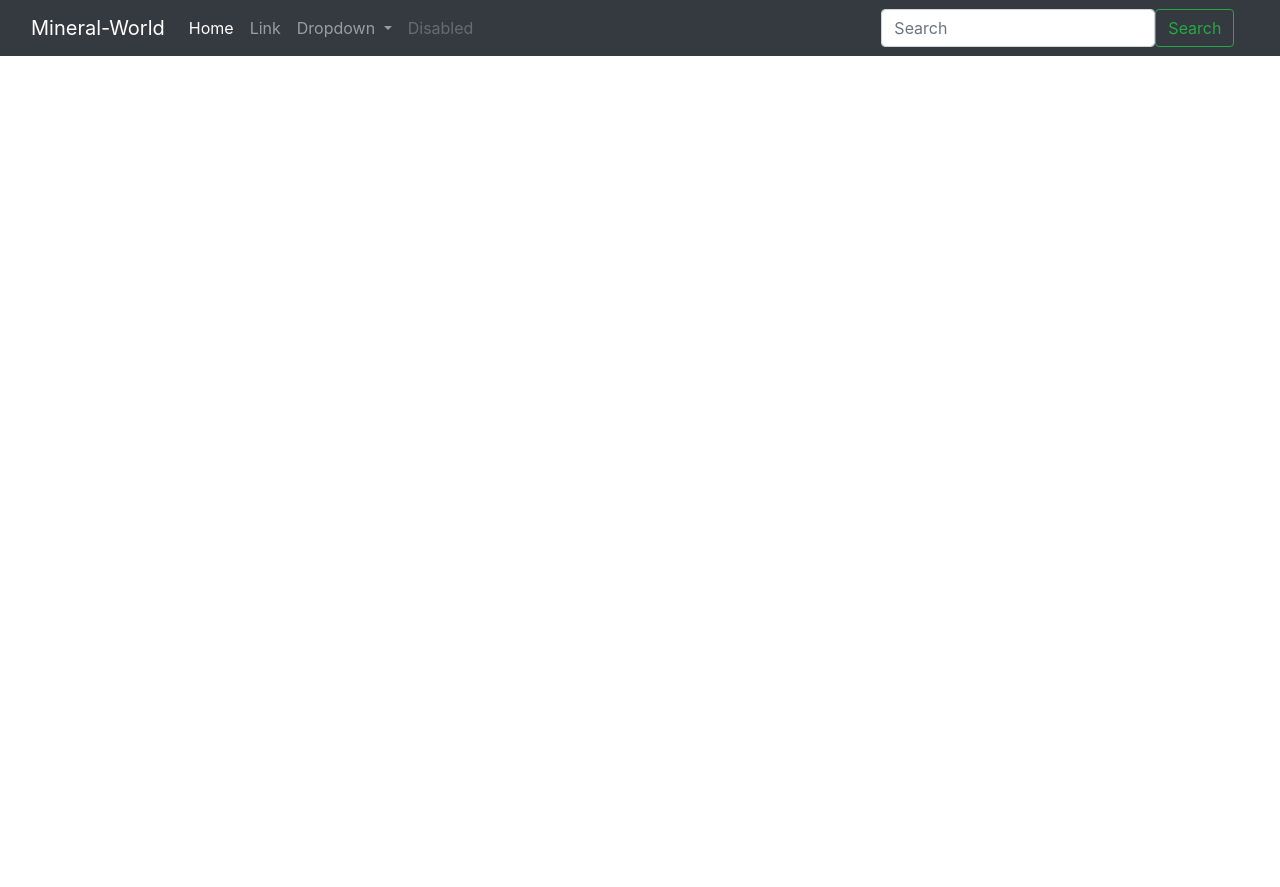
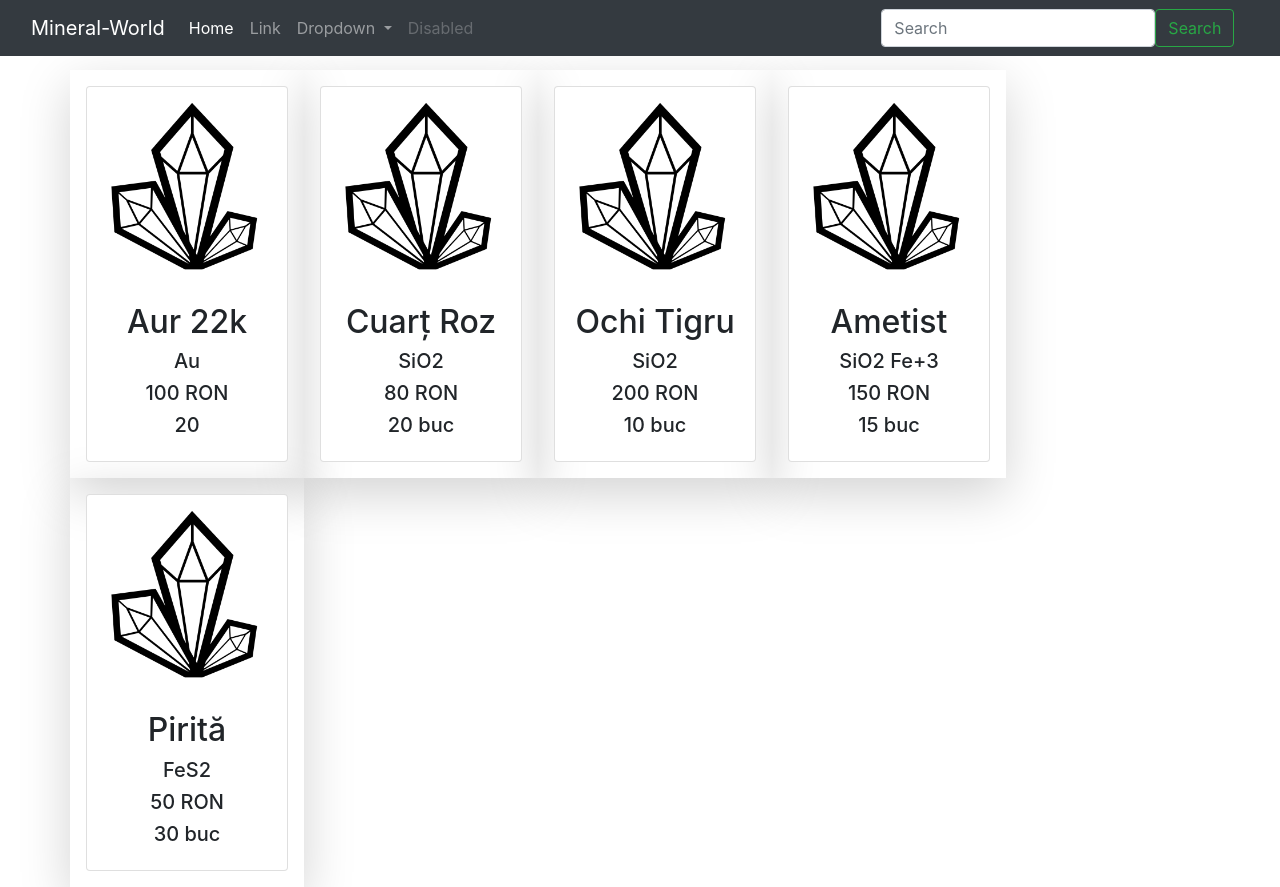
Before and after one commit to mihaid150/Mineral_World, an Angular app in the folder Frontend/Mineral-World/: page / in a window 1280 px wide. Before the commit the page ends 800 px from the top, so only its background shows below. Built offline with nearby package versions, Linux system fonts and the light colour scheme.

Commit message:
mineral.5

```diff
--- a/Frontend/Mineral-World/src/app/Mineral/mineral-card/mineral-card.component.html
+++ b/Frontend/Mineral-World/src/app/Mineral/mineral-card/mineral-card.component.html
@@ -14,9 +14,9 @@
 
     </div>
       <div class="card-body p-3 text-center">
-          <h2>{{Mineral.Name}}</h2>
-          <h5>{{Mineral.Formula}}</h5>
-          <h5>{{Mineral.Price}}</h5>
-          <h5>{{Mineral.Cantitate}}</h5>
+          <h2>{{mineral.Name}}</h2>
+          <h5>{{mineral.Formula}}</h5>
+          <h5>{{mineral.Price}}</h5>
+          <h5>{{mineral.Cantitate}}</h5>
       </div>
 </div>
--- a/Frontend/Mineral-World/src/app/Mineral/mineral-card/mineral-card.component.ts
+++ b/Frontend/Mineral-World/src/app/Mineral/mineral-card/mineral-card.component.ts
@@ -8,5 +8,5 @@ import { Component, Input } from '@angular/core';
 })
 export class MineralCardComponent
 {
-  @Input() Mineral : any
+  @Input() mineral : any
 }
--- a/Frontend/Mineral-World/src/app/Mineral/mineral-list/mineral-list.component.html
+++ b/Frontend/Mineral-World/src/app/Mineral/mineral-list/mineral-list.component.html
@@ -1,5 +1,5 @@
 <div class="row">
-  <div *ngFor="let Mineral of Minerals" class="shadow-lg p-3">
-      <app-mineral-card [Mineral] = "Mineral"></app-mineral-card>
+  <div *ngFor="let mineral of minerals" class="shadow-lg p-3">
+      <app-mineral-card [mineral] = "mineral"></app-mineral-card>
   </div>
 </div>
--- a/Frontend/Mineral-World/src/app/Mineral/mineral-list/mineral-list.component.ts
+++ b/Frontend/Mineral-World/src/app/Mineral/mineral-list/mineral-list.component.ts
@@ -8,19 +8,56 @@ import { Component, OnInit } from '@angular/core';
 })
 export class MineralListComponent implements OnInit {
 
-  Minerals:any ;
-  minerals: Object | undefined;
+  minerals:Array<any> =
+  [
+    {
+        "Id":1,
+        "Name":"Aur 22k",
+        "Formula":"Au",
+        "Price":"100 RON",
+        "Cantitate":"20"
+    },
+    {
+      "Id":2,
+      "Name":"Cuarț Roz",
+      "Formula":"SiO2",
+      "Price":"80 RON",
+      "Cantitate":"20 buc"
+    },
+    {
+      "Id":3,
+      "Name":"Ochi Tigru",
+      "Formula":"SiO2",
+      "Price":"200 RON",
+      "Cantitate":"10 buc"
+    },
+    {
+      "Id":4,
+      "Name":"Ametist",
+      "Formula":"SiO2 Fe+3",
+      "Price":"150 RON",
+      "Cantitate":"15 buc"
+    },
+    {
+      "Id":5,
+      "Name":"Pirită",
+      "Formula":"FeS2",
+      "Price":"50 RON",
+      "Cantitate":"30 buc"
+    }
+  ]
 
-  constructor(private http:HttpClient) { }
+
+  constructor() { }
 
   ngOnInit(): void {
-    this.http.get('data/minerals.json').subscribe(
-    data=>
-    {
-      this.minerals=data;
-      console.log(data)}
+    // this.http.get('data/minerals.json').subscribe(
+    // data=>
+    // {
+    //   this.minerals=data;
+    //   console.log(data)}
 
-      );
+    //   );
 
 
 }
```
